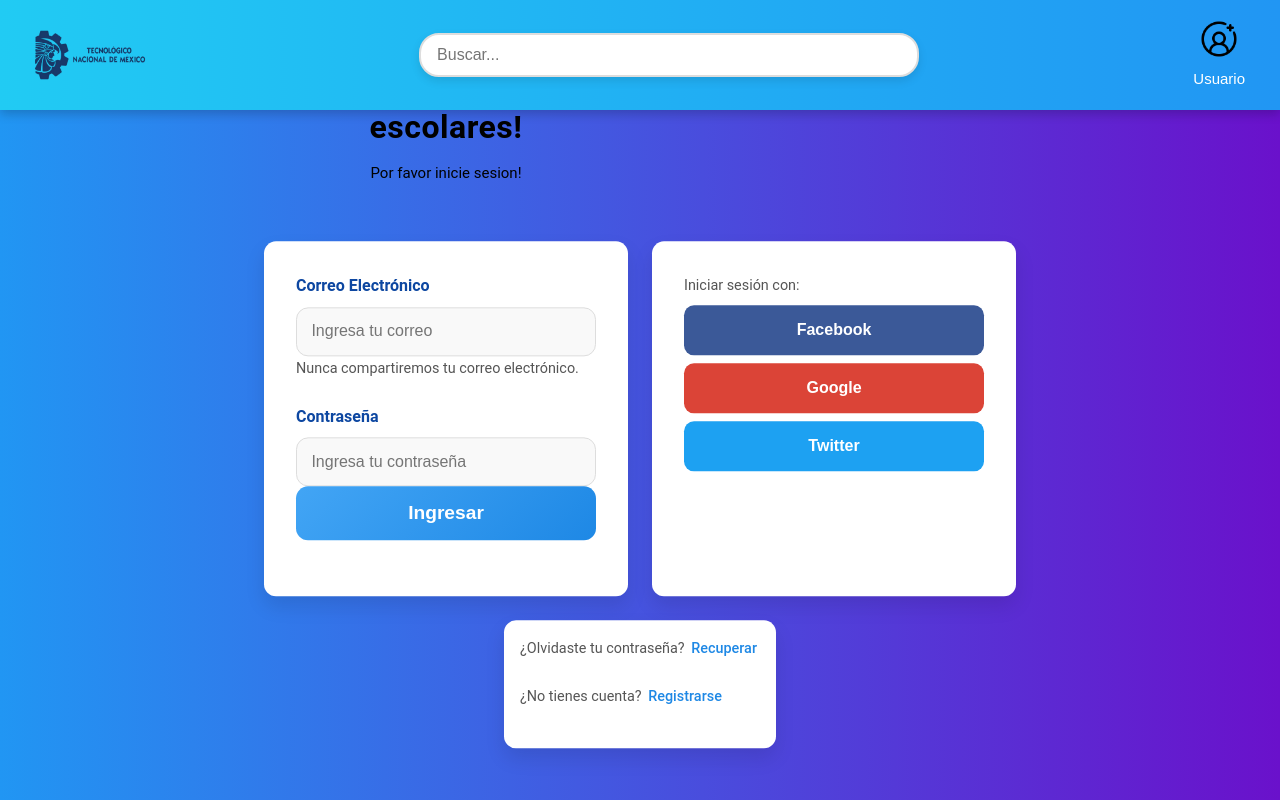
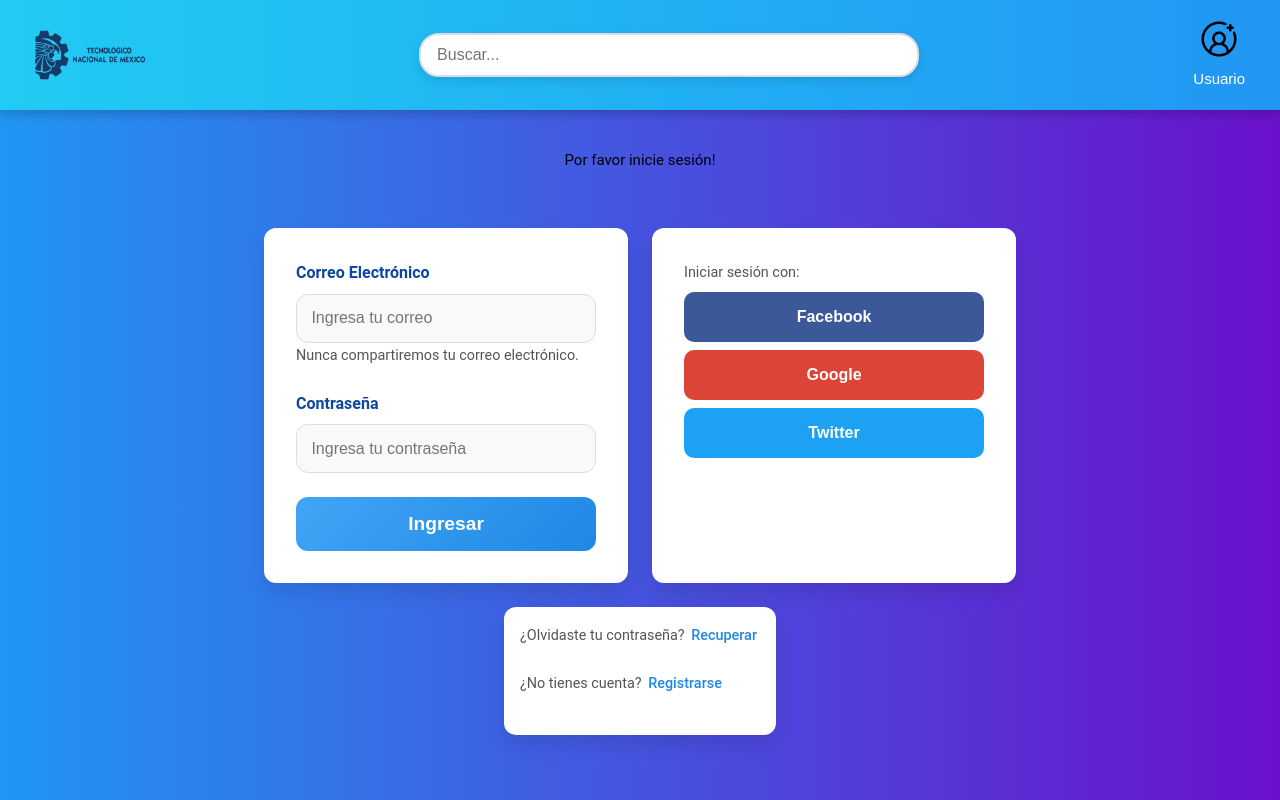
Before and after one commit to Pitter911/4H, a Vue app in the folder depEscolares/: page /login in a window 1280 px wide. Built offline with nearby package versions, Linux system fonts and the light colour scheme.

Commit message:
Correcion de registro

```diff
--- a/depEscolares/src/components/autenticacion/loginFrom.vue
+++ b/depEscolares/src/components/autenticacion/loginFrom.vue
@@ -1,12 +1,13 @@
 <template>
   <div class="login-container">
     <div class="grid-container">
-      <!-- Primera tarjeta -->
+      <!-- Texto de bienvenida -->
       <div class="welcome-text">
         <h2>Bienvenidos a escolares!</h2>
-        <p>Por favor inicie sesion!</p>
+        <p>Por favor inicie sesión!</p>
       </div>
-      <br />
+
+      <!-- Formulario de inicio de sesión -->
       <div class="grid-item">
         <div class="form-group">
           <label for="email">Correo Electrónico</label>
@@ -19,8 +20,11 @@
             aria-label="Correo Electrónico"
             aria-describedby="emailHelp"
           />
-          <small id="emailHelp" class="form-text">Nunca compartiremos tu correo electrónico.</small>
+          <small id="emailHelp" class="form-text">
+            Nunca compartiremos tu correo electrónico.
+          </small>
         </div>
+
         <div class="form-group">
           <label for="password">Contraseña</label>
           <input
@@ -31,24 +35,34 @@
             required
             aria-label="Contraseña"
           />
-          <button type="button" class="login-button" @click="handleLogin">Ingresar</button>
+        </div>
 
+        <button type="button" class="login-button" @click="handleLogin">
+          Ingresar
+        </button>
+      </div>
+
+      <!-- Botones sociales -->
+      <div class="grid-item">
+        <div class="form-group">
+          <small>Iniciar sesión con:</small>
+          <button type="button" class="login-button" style="background: #3b5998;">
+            Facebook
+          </button>
+          <button type="button" class="login-button" style="background: #db4437;">
+            Google
+          </button>
+          <button type="button" class="login-button" style="background: #1da1f2;">
+            Twitter
+          </button>
         </div>
       </div>
 
-      <!-- Segunda tarjeta -->
-      <div class="grid-item">
-        <div class="form-group">
-          <small>Iniciar sesión con:</small>
-          <button type="button" class="login-button" style="background: #3b5998;">Facebook</button>
-          <button type="button" class="login-button" style="background: #db4437;">Google</button>
-          <button type="button" class="login-button" style="background: #1da1f2;">Twitter</button>
+      <!-- Mensajes adicionales -->
+      <div class="grid-item full-width">
+        <div v-if="errorMessage" class="error-message">
+          {{ errorMessage }}
         </div>
-      </div>
-
-      <!-- Tercera tarjeta -->
-      <div class="grid-item full-width">
-        <div v-if="errorMessage" class="error-message">{{ errorMessage }}</div>
         <div class="form-group">
           <small>¿Olvidaste tu contraseña? <a href="#">Recuperar</a></small>
         </div>
@@ -61,8 +75,8 @@
 </template>
 
 <script>
-import apiService from "@/services/apiService"; // Asegúrate de importar tu servicio API
-import { useRouter } from "vue-router"; // Si estás usando Vue Router
+import apiService from "@/services/apiService";
+import { useRouter } from "vue-router";
 
 export default {
   data() {
@@ -86,10 +100,12 @@
       }
 
       try {
-        const response = await apiService.iniciarSesion(this.form.email, this.form.password);
+        const response = await apiService.iniciarSesion(
+          this.form.email,
+          this.form.password
+        );
         const usuario = response.data;
 
-        // Verificar el rol
         if (usuario.rol === "admin") {
           this.router.push("/dashboardAdmin");
         } else if (usuario.rol === "alumno") {
@@ -97,7 +113,6 @@
         } else {
           this.errorMessage = "Rol desconocido. Contacta al administrador.";
         }
-
       } catch (error) {
         this.errorMessage = "Credenciales incorrectas o error del servidor.";
         console.error("Error al iniciar sesión:", error);
@@ -105,7 +120,6 @@
     },
   },
 };
-
 </script>
 
 <style scoped>
@@ -135,7 +149,7 @@
   margin: 0 auto;
 }
 
-/* Elementos de la grilla */
+/* Tarjetas */
 .grid-item {
   background: #ffffff;
   padding: 2rem;
@@ -144,23 +158,14 @@
   text-align: center;
 }
 
-/* Elemento que ocupa todo el ancho */
 .grid-item.full-width {
   grid-column: span 2;
-  padding: 1rem; /* Reducir el padding */
-  max-width: 90%; /* Limitar el ancho máximo */
-  margin: 0 auto; /* Centrar el card */
+  padding: 1rem;
+  max-width: 90%;
+  margin: 0 auto;
 }
 
 /* Títulos */
-h1 {
-  margin-bottom: 1rem;
-  color: #1565c0;
-  font-size: 2.5rem;
-  font-weight: 700;
-  letter-spacing: 1px;
-}
-
 h2 {
   margin-bottom: 2rem;
   color: #1e88e5;
@@ -169,7 +174,19 @@
   letter-spacing: 0.5px;
 }
 
-/* Grupo de formulario */
+/* Texto de bienvenida */
+.welcome-text {
+  text-align: center;
+  margin-bottom: 2rem;
+  grid-column: span 2;
+}
+
+.welcome-text h2,
+.welcome-text p {
+  color: #000;
+}
+
+/* Formularios */
 .form-group {
   margin-bottom: 1.5rem;
   text-align: left;
@@ -189,8 +206,8 @@
   border: 1px solid #ddd;
   border-radius: 12px;
   font-size: 1rem;
+  background: #f9f9f9;
   transition: border-color 0.3s ease, box-shadow 0.3s ease;
-  background: #f9f9f9;
 }
 
 input:focus {
@@ -199,16 +216,7 @@
   box-shadow: 0 0 10px rgba(66, 165, 245, 0.5);
 }
 
-/* Mensaje de error */
-.error-message {
-  color: #d32f2f;
-  margin-bottom: 1rem;
-  font-size: 0.95rem;
-  font-weight: bold;
-  text-align: left;
-}
-
-/* Botón de login */
+/* Botón principal */
 .login-button {
   width: 100%;
   padding: 1rem;
@@ -232,7 +240,7 @@
   transform: translateY(0);
 }
 
-/* Botones de redes sociales */
+/* Botones sociales */
 .login-button[style] {
   margin-top: 0.5rem;
   font-size: 1rem;
@@ -245,7 +253,16 @@
   box-shadow: 0 6px 15px rgba(0, 0, 0, 0.15);
 }
 
-/* Enlaces */
+/* Mensaje de error */
+.error-message {
+  color: #d32f2f;
+  margin-bottom: 1rem;
+  font-size: 0.95rem;
+  font-weight: bold;
+  text-align: left;
+}
+
+/* Links */
 a {
   color: #1e88e5;
   text-decoration: none;
@@ -264,50 +281,22 @@
   color: #555;
 }
 
-/* Animación de entrada */
-@keyframes fadeIn {
-  from {
-    opacity: 0;
-    transform: translateY(-20px);
-  }
-  to {
-    opacity: 1;
-    transform: translateY(0);
-  }
-}
-
-/* Estilos responsivos */
+/* Responsive */
 @media (max-width: 480px) {
-  .login-card {
-    padding: 2rem;
+  .grid-container {
+    grid-template-columns: 1fr;
   }
 
-  h1 {
-    font-size: 2rem;
-  }
-
-  h2 {
-    font-size: 1.8rem;
+  .grid-item.full-width {
+    grid-column: span 1;
   }
 
   .login-button {
     font-size: 1rem;
   }
-}
 
-/* Estilo para centrar el texto de bienvenida */
-.welcome-text {
-  text-align: center;
-  margin-bottom: 2rem;
-}
-
-.welcome-text h2 {
-  margin-bottom: 0.5rem;
-  color: #000; /* Cambiar color a negro */
-}
-
-.welcome-text p {
-  margin: 0;
-  color: #000; /* Cambiar color a negro */
+  h2 {
+    font-size: 1.5rem;
+  }
 }
 </style>
--- a/depEscolares/src/components/autenticacion/register.vue
+++ b/depEscolares/src/components/autenticacion/register.vue
@@ -8,17 +8,19 @@
           <input :type="field.type" :id="key" v-model="form[key]" :placeholder="field.placeholder"
             :required="field.required" />
         </div>
-        <router-link to="/dashboardAlumno">
-          <button type="button">Registrar</button>
-        </router-link>
+        <button type="submit">Registrar</button>
       </form>
+
+      <!-- Mensajes de éxito o error -->
+      <p v-if="registroExitoso" class="success-message">¡Registro exitoso!</p>
+      <p v-if="mensajeError" class="error-message">{{ mensajeError }}</p>
     </div>
   </div>
 </template>
 
 <script>
-import apiService from "@/services/apiService"; // Asegúrate de importar tu servicio API
-import { useRouter } from "vue-router"; // Si estás usando Vue Router
+import apiService from '@/services/apiService';
+
 export default {
   data() {
     return {
@@ -31,36 +33,46 @@
         nombre: { label: 'Nombre:', type: 'text', placeholder: 'Ingresa tu nombre', required: true },
         email: { label: 'Email:', type: 'email', placeholder: 'Ingresa tu email', required: true },
         password: { label: 'Contraseña:', type: 'password', placeholder: 'Ingresa tu contraseña', required: true }
-      }
+      },
+      registroExitoso: false,
+      mensajeError: ''
     };
   },
   methods: {
-    submitForm() {
-  console.log('Formulario enviado:', this.form);
+    async submitForm() {
+      try {
+        const respuesta = await apiService.registrarUsuario(this.form);
+        console.log('Respuesta del backend:', respuesta);
 
-  apiService.registrarUsuario(this.form)
-    .then(response => {
-      console.log('Usuario registrado con éxito:', response.data);
-      alert('Registro exitoso');
+        this.registroExitoso = true;
+        this.mensajeError = '';
 
-      // Limpiar campos
-      this.form.nombre = '';
-      this.form.email = '';
-      this.form.password = '';
+        // Limpiar formulario
+        this.form = { nombre: '', email: '', password: '' };
 
-      // Redirigir al dashboard
-      this.$router.push('/dashboard-alumno');
-    })
-    .catch(error => {
-      console.error('Error al registrar usuario:', error.response?.data || error.message);
-      alert('Error al registrar usuario. Revisa los campos o el servidor.');
-    });
-},
-  },
+        // Redirigir después de un tiempo
+        setTimeout(() => {
+          this.registroExitoso = false;
+          this.$router.push('/dashboardAlumno');
+        }, 2000);
+
+      } catch (error) {
+        console.error('Error al registrar:', error);
+        this.mensajeError = 'Error al registrar usuario. Revisa los campos.';
+        this.registroExitoso = false;
+
+        setTimeout(() => {
+          this.mensajeError = '';
+        }, 4000);
+      }
+    }
+  }
 };
 </script>
 
+
 <style scoped>
+/* Tu estilo ya incluido */
 .registro-container {
   display: flex;
   justify-content: center;
@@ -83,7 +95,6 @@
   text-align: center;
   text-shadow: 1px 1px 3px rgba(0, 0, 0, 0.2);
   color: #333;
-  /* Cambiado a un color oscuro para mejor contraste */
 }
 
 .card {
@@ -112,7 +123,6 @@
   margin-bottom: 8px;
   font-weight: bold;
   color: #333;
-  /* Cambiado a un color oscuro */
   font-size: 1.2rem;
 }
 
@@ -120,14 +130,11 @@
   width: 100%;
   padding: 14px;
   border: 1px solid rgba(0, 0, 0, 0.2);
-  /* Bordes oscuros para contraste */
   border-radius: 10px;
   box-sizing: border-box;
   font-size: 1rem;
   background: rgba(255, 255, 255, 0.8);
-  /* Fondo claro */
   color: #333;
-  /* Texto oscuro */
   transition: border-color 0.3s ease, box-shadow 0.3s ease;
 }
 
@@ -159,4 +166,37 @@
   background-color: #0d47a1;
   transform: scale(0.98);
 }
+
+/* ✅ Mensajes */
+.success-message {
+  margin-top: 20px;
+  color: green;
+  font-weight: bold;
+  animation: fadeInOut 3s ease forwards;
+}
+
+.error-message {
+  margin-top: 20px;
+  color: red;
+  font-weight: bold;
+  animation: fadeInOut 4s ease forwards;
+}
+
+@keyframes fadeInOut {
+  0% {
+    opacity: 0;
+  }
+
+  10% {
+    opacity: 1;
+  }
+
+  90% {
+    opacity: 1;
+  }
+
+  100% {
+    opacity: 0;
+  }
+}
 </style>
```
Also changed, not shown: 4 other files (tests, documents, lock files or other folders).
